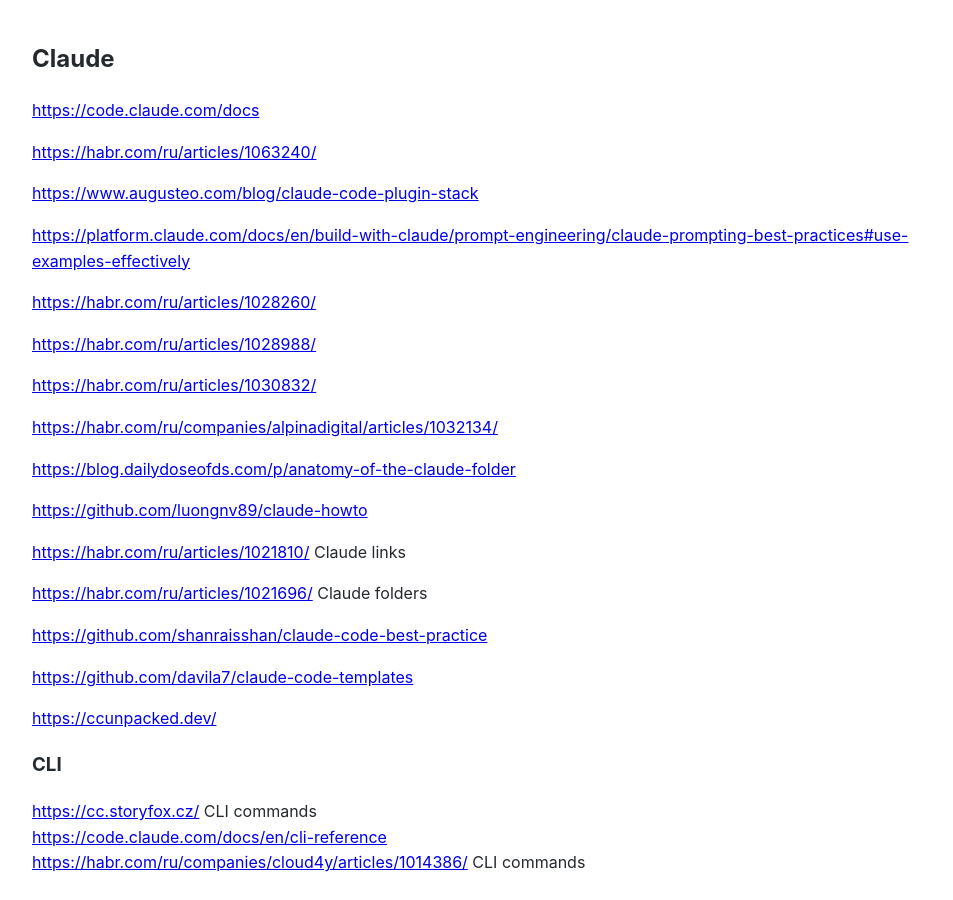
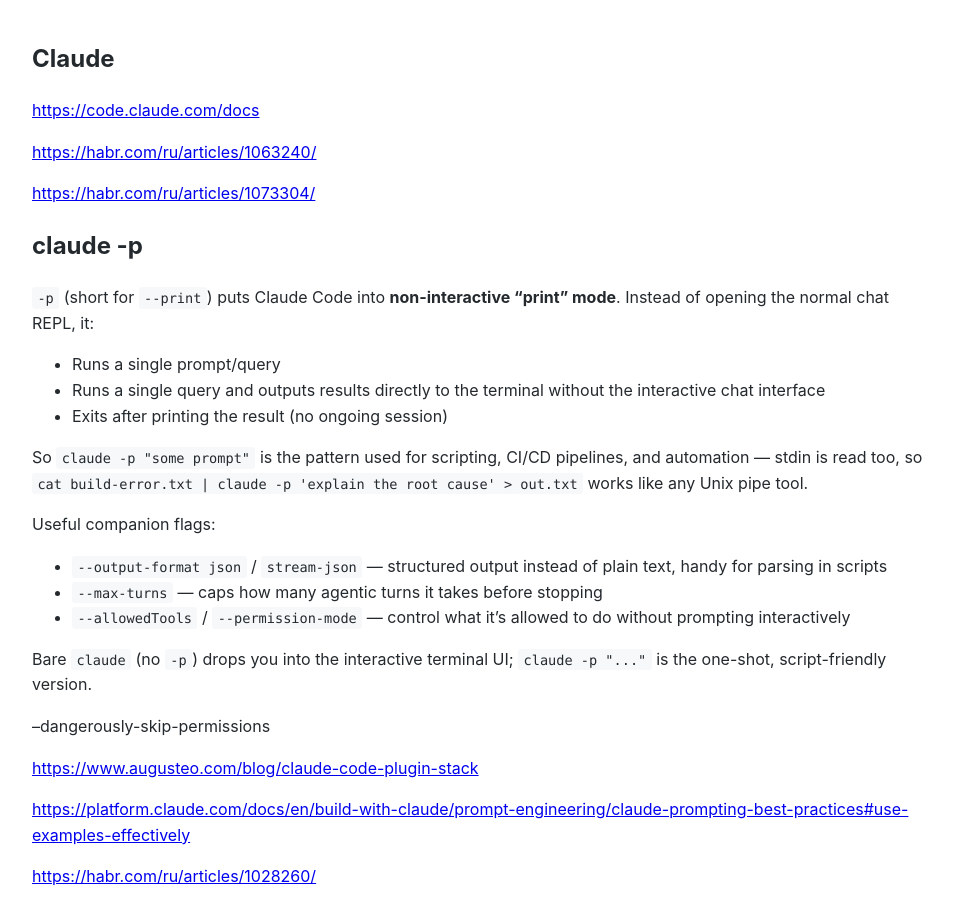
Before and after one commit to Michael-Lubinsky/michael-lubinsky.github.com, a Jekyll site: the page built from ml/claude.md, in a window 1280 px wide and 900 px high. Shown: the whole window, without its empty margins (158-1111 px from the left). Built offline with Jekyll 4.4.1, drawn with Linux system fonts in a browser that asks for light colours; our own code applies the rules of GitHub Pages for plain Markdown files.

Commit message:
Update claude.md

```diff
--- a/ml/claude.md
+++ b/ml/claude.md
@@ -2,6 +2,27 @@
 <https://code.claude.com/docs>
 
 <https://habr.com/ru/articles/1063240/>
+
+<https://habr.com/ru/articles/1073304/>
+
+## claude -p
+
+`-p` (short for `--print`) puts Claude Code into **non-interactive "print" mode**. Instead of opening the normal chat REPL, it:
+
+- Runs a single prompt/query
+- Runs a single query and outputs results directly to the terminal without the interactive chat interface
+- Exits after printing the result (no ongoing session)
+
+So `claude -p "some prompt"` is the pattern used for scripting, CI/CD pipelines, and automation — stdin is read too, so `cat build-error.txt | claude -p 'explain the root cause' > out.txt` works like any Unix pipe tool.
+
+Useful companion flags:
+- `--output-format json` / `stream-json` — structured output instead of plain text, handy for parsing in scripts
+- `--max-turns` — caps how many agentic turns it takes before stopping
+- `--allowedTools` / `--permission-mode` — control what it's allowed to do without prompting interactively
+
+Bare `claude` (no `-p`) drops you into the interactive terminal UI; `claude -p "..."` is the one-shot, script-friendly version.
+
+--dangerously-skip-permissions
 
 <https://www.augusteo.com/blog/claude-code-plugin-stack>
 
```
